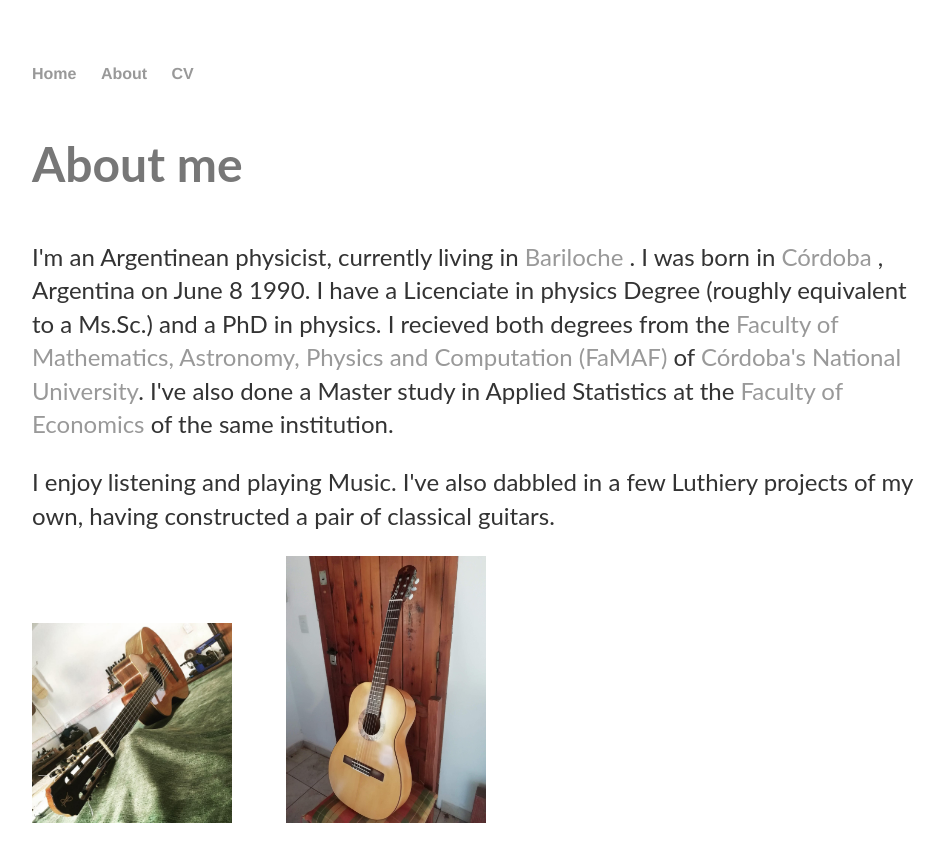
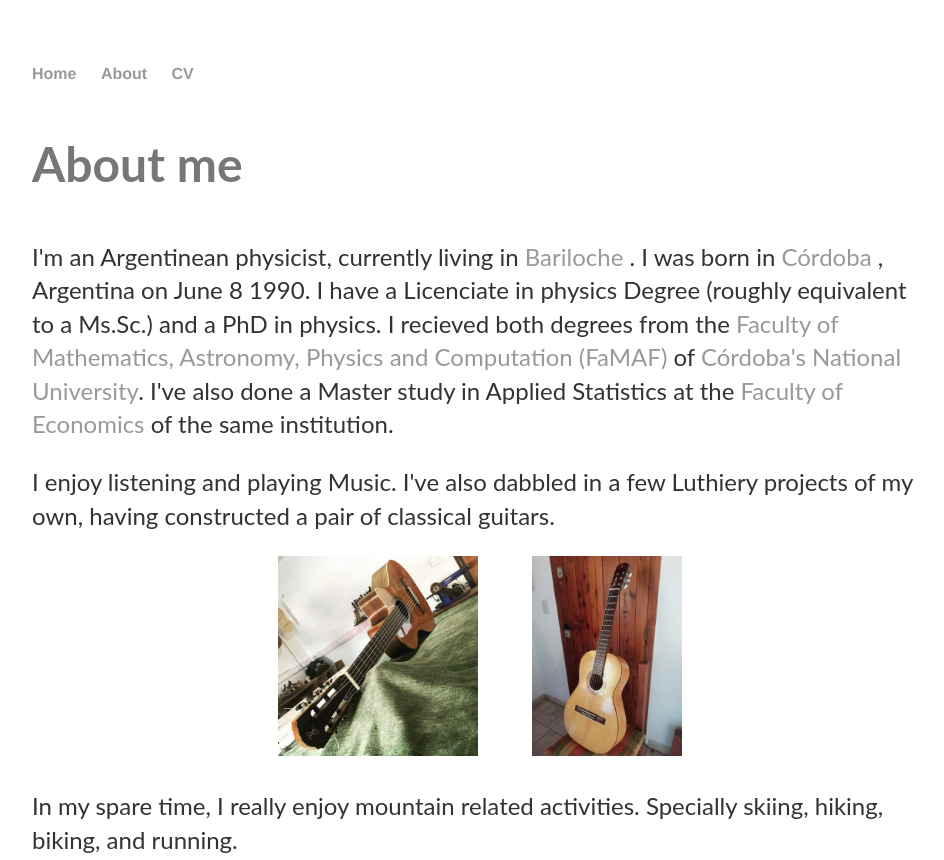
Before and after one commit to jorobledo/jorobledo.github.io, a Jekyll site: the page built from about/index.html, in a window 1280 px wide. Shown: the top 860 px of the page, without its empty margins (160-1104 px from the left). Built offline with Jekyll 4.4.1, drawn with Linux system fonts in a browser that asks for light colours; grey boxes are pictures that could not be loaded.

Commit message:
center images

```diff
--- a/about/index.html
+++ b/about/index.html
@@ -15,8 +15,10 @@ layout: default
   <p> I enjoy listening and playing Music. I've also dabbled in a few Luthiery projects of my own, having constructed a pair of classical guitars.</p>
 
   <div>
-    <img src="guitar1.jpg" width=200 style="padding-right:50px;">
-    <img src="guitar2.jpg" width=200>
+    <center>
+      <img src="guitar1.jpg" height=200 style="padding-right:50px;">
+      <img src="guitar2.jpg" height=200>
+    </center>
   </div>
 
   <p> In my spare time, I really enjoy mountain related activities. Specially skiing, hiking, biking, and running. </p>
```
